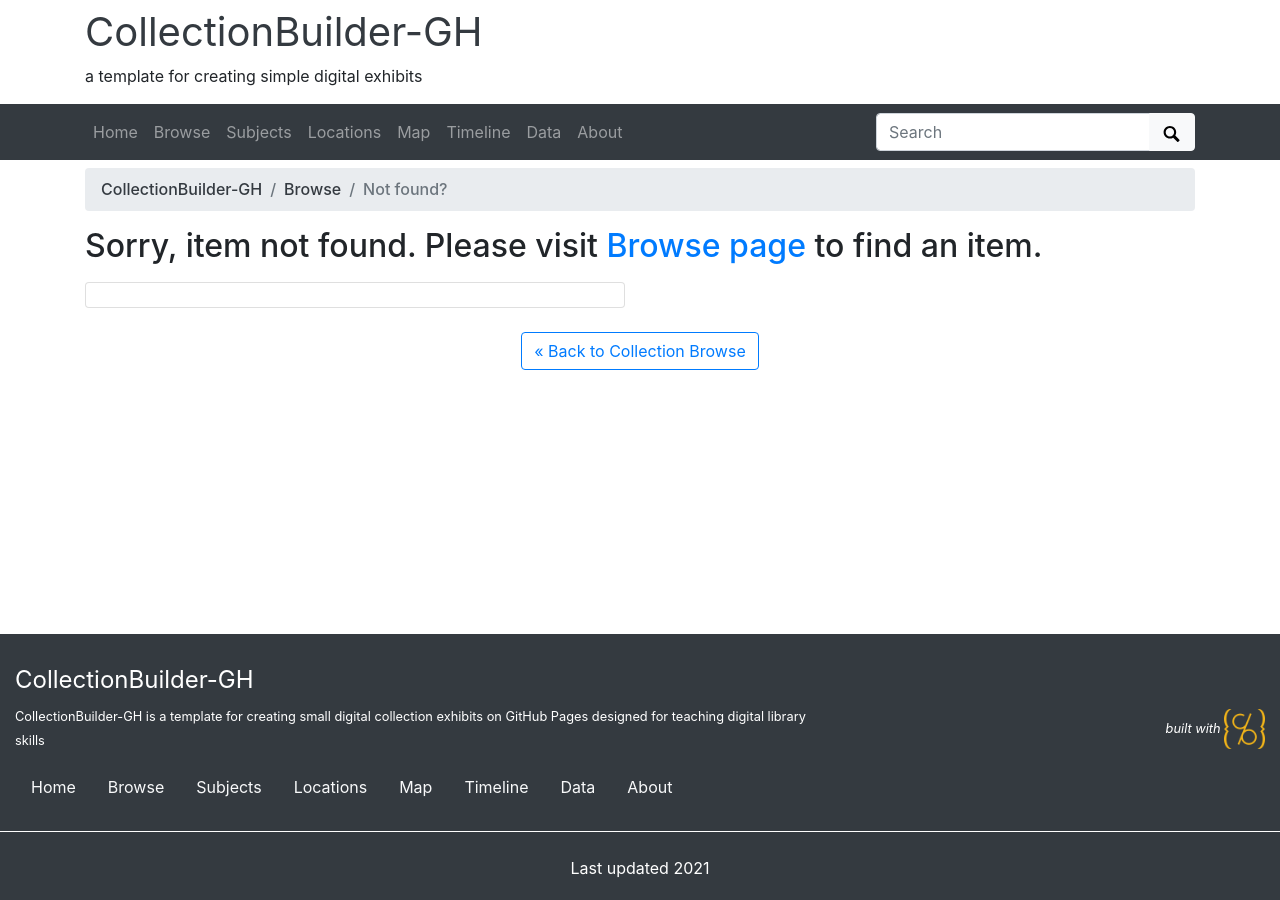
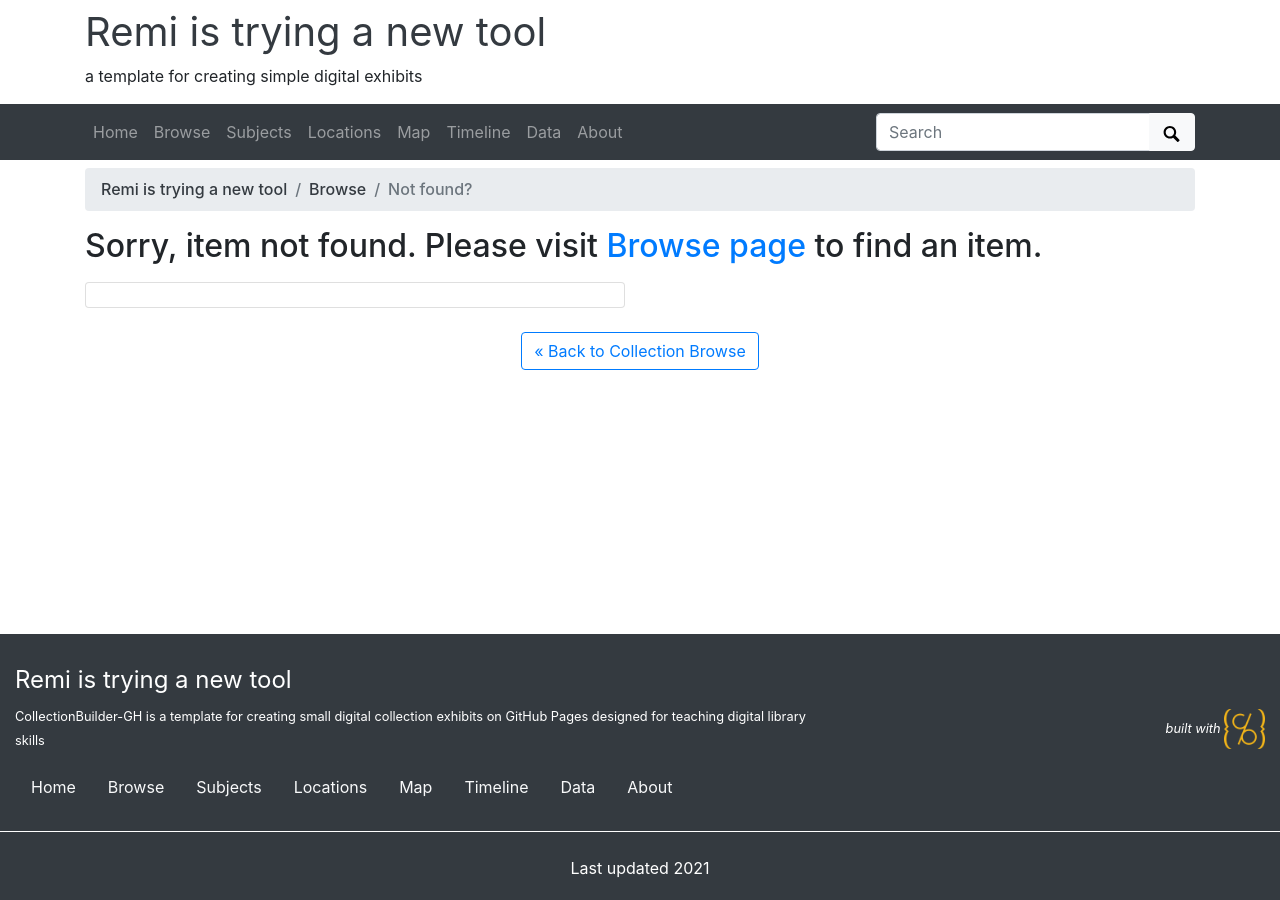
Before and after one commit to rcastonguay/collectbuild, a Jekyll site: the page built from pages/item.md, in a window 1280 px wide. Built offline with Jekyll 4.4.1, drawn with Linux system fonts in a browser that asks for light colours.

Commit message:
Update _config.yml
Changing title

```diff
--- a/_config.yml
+++ b/_config.yml
@@ -18,7 +18,7 @@
 # SITE SETTINGS
 #
 # title of site appears in banner
-title: CollectionBuilder-GH
+title: Remi is trying a new tool
 # tagline, a short phrase that will appear throughout the site in the top banner
 tagline: a template for creating simple digital exhibits
 # description appears in meta tags and other locations
```
